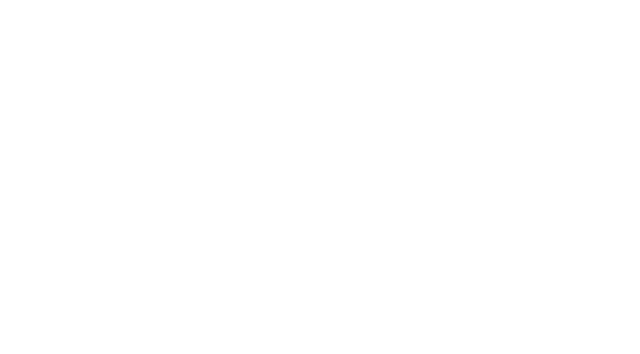
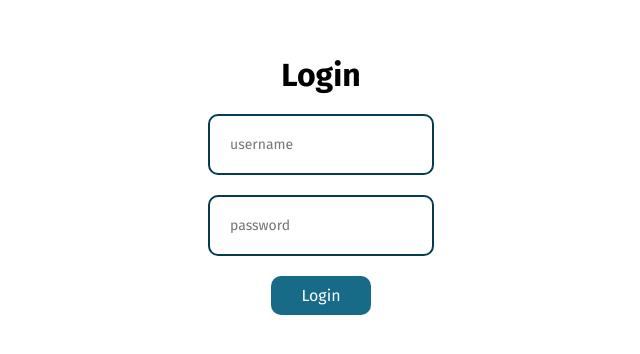
Before and after one commit to shifat0/reservation-app, a React (Create React App) app: page /login in a window 1280 px wide. Before the commit this address had no page. Shown: the part 184-538 px from the top of the page, without its empty margins (319-959 px from the left). Built offline with nearby package versions, Linux system fonts and the light colour scheme.

Commit message:
auth context and login functionality

```diff
--- a/src/App.js
+++ b/src/App.js
@@ -2,6 +2,7 @@ import { BrowserRouter, Routes, Route } from "react-router-dom";
 import Home from "./Pages/Home/Home";
 import HotelList from "./Pages/HotelList/HotelList";
 import Hotel from "./Pages/Hotel/Hotel";
+import Login from "./Pages/Login/Login";
 
 function App() {
   const routes = [
@@ -16,6 +17,10 @@ function App() {
     {
       path: "/hotels/:id",
       element: <Hotel />,
+    },
+    {
+      path: "/login",
+      element: <Login />,
     },
   ];
   return (
--- a/src/Components/Header/Header.jsx
+++ b/src/Components/Header/Header.jsx
@@ -13,6 +13,7 @@ import { useContext, useState } from "react";
 import { format } from "date-fns";
 import { useNavigate } from "react-router-dom";
 import { SearchContext } from "../../Context/SearchContext";
+import { AuthContext } from "../../Context/AuthContext";
 
 const Header = ({ type }) => {
   const [destination, setDestination] = useState("");
@@ -33,6 +34,8 @@ const Header = ({ type }) => {
 
   const navigate = useNavigate();
   const { dispatch } = useContext(SearchContext);
+  const { user } = useContext(AuthContext);
+
   const handleSearch = () => {
     dispatch({ type: "NEW_SEARCH", payload: { destination, dates, options } });
     navigate("/hotels", {
@@ -87,7 +90,9 @@ const Header = ({ type }) => {
               Get rewarded for your travels - unlock instant savings of 10% or
               more with a free booking account
             </p>
-            <button className="headerButton">Sign in / Register</button>
+            {!user && (
+              <button className="headerButton">Sign in / Register</button>
+            )}
             <div className="headerSearch">
               <div className="headerSearchItem">
                 <FontAwesomeIcon icon={faBed} className="headerSearchIcon" />
--- a/src/Components/Navbar/Navbar.jsx
+++ b/src/Components/Navbar/Navbar.jsx
@@ -1,17 +1,26 @@
 import { Link } from "react-router-dom";
 import "./Navbar.css";
+import { AuthContext } from "../../Context/AuthContext";
+import { useContext } from "react";
 
 const Navbar = () => {
+  const { user } = useContext(AuthContext);
   return (
     <div className="navbar">
       <div className="navContainer">
         <Link to="/">
           <span className="logo">Booking.com</span>
         </Link>
-        <div className="navItems">
-          <button className="navButton">Register</button>
-          <button className="navButton">Login</button>
-        </div>
+        {user ? (
+          user.username
+        ) : (
+          <div className="navItems">
+            <button className="navButton">Register</button>
+            <Link to="/login">
+              <button className="navButton">Login</button>
+            </Link>
+          </div>
+        )}
       </div>
     </div>
   );
--- /dev/null
+++ b/src/Context/AuthContext.js
@@ -0,0 +1,59 @@
+import { createContext, useEffect, useReducer } from "react";
+
+const INITIAL_STATE = {
+  user: JSON.parse(localStorage.getItem("user")) || null,
+  loading: false,
+  error: null,
+};
+
+export const AuthContext = createContext(INITIAL_STATE);
+
+const AuthReducer = (state, action) => {
+  switch (action.type) {
+    case "LOGIN_START":
+      return {
+        user: null,
+        loading: true,
+        error: null,
+      };
+    case "LOGIN_SUCCESS":
+      return {
+        user: action.payload,
+        loading: false,
+        error: null,
+      };
+    case "LOGIN_FAILED":
+      return {
+        user: null,
+        loading: false,
+        error: action.payload,
+      };
+    case "LOGOUT":
+      return {
+        user: null,
+        loading: false,
+        error: null,
+      };
+    default:
+      return state;
+  }
+};
+
+export const AuthContextProvider = ({ children }) => {
+  const [state, dispatch] = useReducer(AuthReducer, INITIAL_STATE);
+  useEffect(() => {
+    localStorage.setItem("user", JSON.stringify(state.user));
+  }, [state.user]);
+  return (
+    <AuthContext.Provider
+      value={{
+        user: state.user,
+        loading: state.loading,
+        error: state.error,
+        dispatch,
+      }}
+    >
+      {children}
+    </AuthContext.Provider>
+  );
+};
--- /dev/null
+++ b/src/Pages/Login/Login.jsx
@@ -0,0 +1,56 @@
+import React, { useContext, useState } from "react";
+import "./login.css";
+import { AuthContext } from "../../Context/AuthContext";
+import axios from "axios";
+import { useNavigate } from "react-router-dom";
+
+const Login = () => {
+  const [credentials, setCredentials] = useState({
+    username: undefined,
+    password: undefined,
+  });
+  const { loading, error, dispatch } = useContext(AuthContext);
+  const handleChange = (e) => {
+    setCredentials((prev) => ({ ...prev, [e.target.id]: e.target.value }));
+  };
+  const navigate = useNavigate();
+
+  const handleLogin = async (e) => {
+    e.preventDefault();
+    dispatch({ type: "LOGIN_START" });
+    try {
+      const res = await axios.post(
+        `${process.env.REACT_APP_PROXY_URL}/auth/login`,
+        credentials
+      );
+      dispatch({ type: "LOGIN_SUCCESS", payload: res.data });
+      navigate("/");
+    } catch (err) {
+      dispatch({ type: "LOGIN_FAILED", payload: err.response.data });
+    }
+  };
+
+  return (
+    <div className="loginContainer">
+      <h1>Login</h1>
+      <input
+        type="text"
+        placeholder="username"
+        id="username"
+        onChange={(e) => handleChange(e)}
+      />
+      <input
+        type="password"
+        placeholder="password"
+        id="password"
+        onChange={(e) => handleChange(e)}
+      />
+      <button disabled={loading} onClick={(e) => handleLogin(e)}>
+        Login
+      </button>
+      {error && <span>{error.message}</span>}
+    </div>
+  );
+};
+
+export default Login;
--- /dev/null
+++ b/src/Pages/Login/login.css
@@ -0,0 +1,28 @@
+.loginContainer {
+  display: flex;
+  align-items: center;
+  flex-direction: column;
+  gap: 20px;
+  margin-top: 30vh;
+}
+
+.loginContainer > input {
+  font-family: inherit;
+  font-size: 14px;
+  padding: 20px;
+  border: 2px solid #053b50;
+  border-radius: 10px;
+}
+
+.loginContainer > button {
+  all: unset;
+  background-color: #176b87;
+  color: white;
+  padding: 10px 30px;
+  border-radius: 10px;
+  cursor: pointer;
+}
+
+.loginContainer > span {
+  color: lightcoral;
+}
--- a/src/index.js
+++ b/src/index.js
@@ -3,13 +3,16 @@ import ReactDOM from "react-dom/client";
 import "./index.css";
 import App from "./App";
 import { SearchContextProvider } from "./Context/SearchContext";
+import { AuthContextProvider } from "./Context/AuthContext";
 
 const root = ReactDOM.createRoot(document.getElementById("root"));
 root.render(
   <React.StrictMode>
-    <SearchContextProvider>
-      <App />
-    </SearchContextProvider>
+    <AuthContextProvider>
+      <SearchContextProvider>
+        <App />
+      </SearchContextProvider>
+    </AuthContextProvider>
   </React.StrictMode>
 );
 
```
